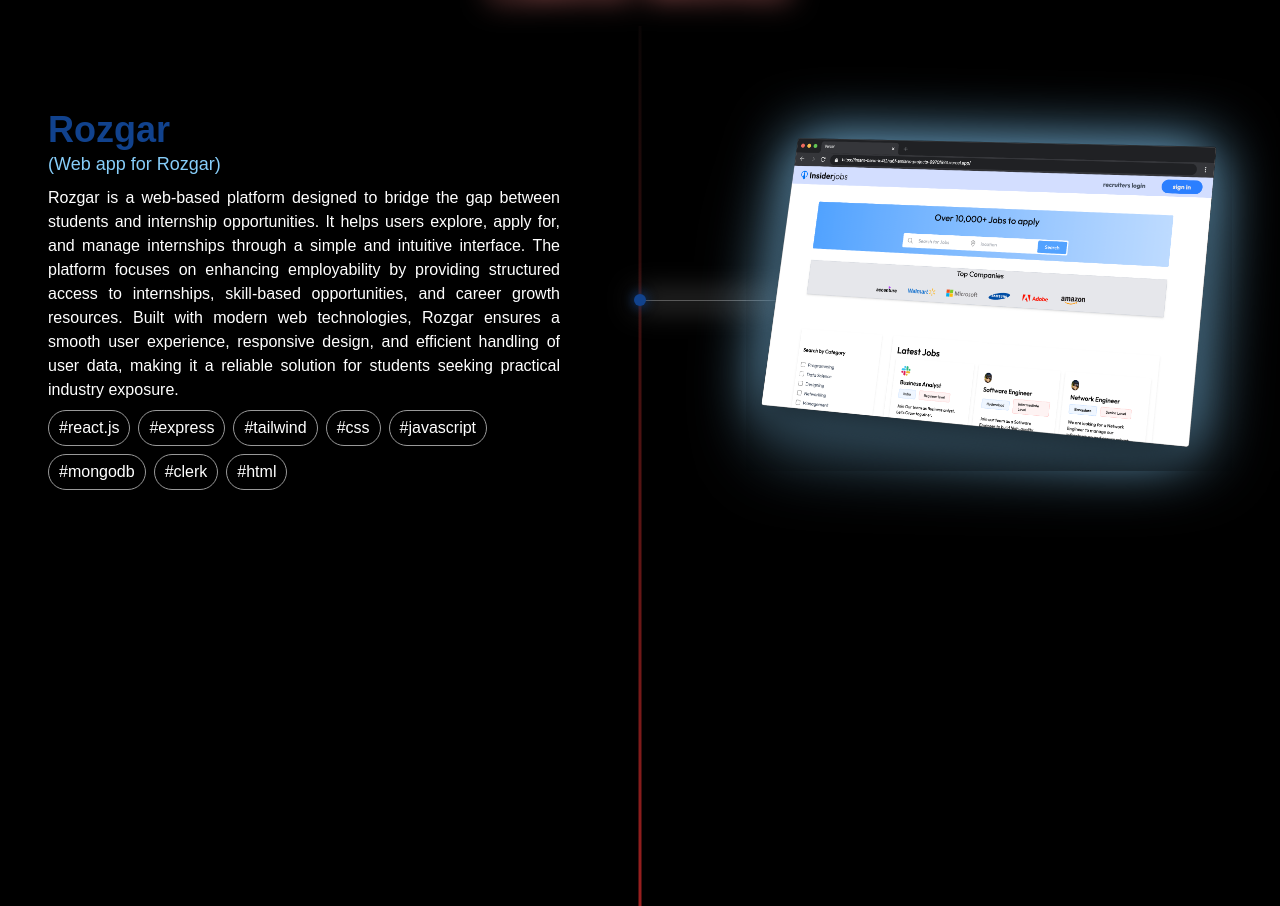
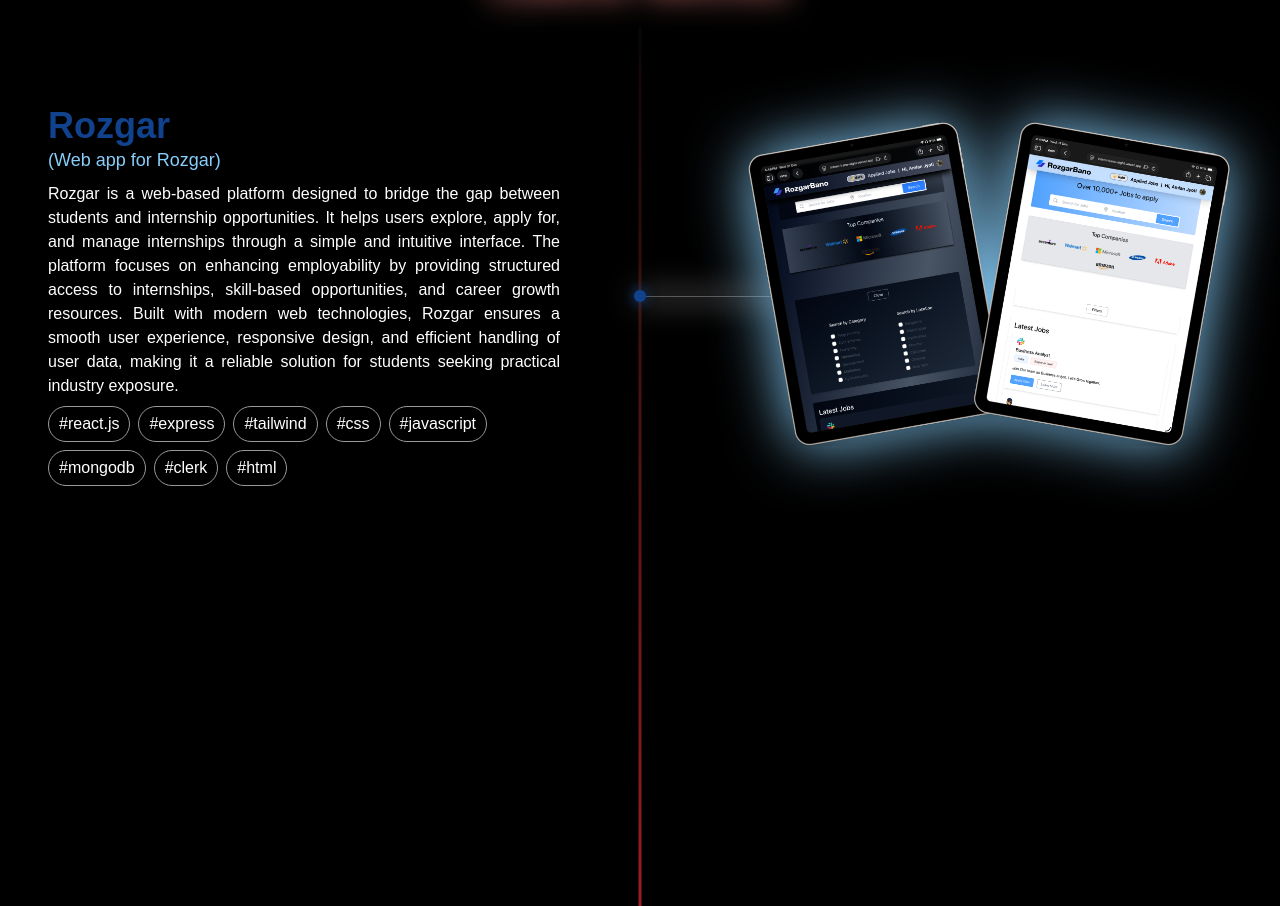
Before and after one commit to amlanjyoti8704/Portfolio, a React (Vite) app: page / in a window 1280 px wide. Shown: the part 1114-2020 px from the top of the page. Built offline with nearby package versions, Linux system fonts and the light colour scheme; a web font is replaced by a local one.

Commit message:
Refactor code structure for improved readability and maintainability

```diff
--- a/src/sections/ShowcaseSection.jsx
+++ b/src/sections/ShowcaseSection.jsx
@@ -13,6 +13,7 @@ function ShowcaseSection() {
     const project2Ref=useRef(null);
     const project3Ref=useRef(null);
     const project4Ref=useRef(null);
+    const project5Ref=useRef(null);
 
     useGSAP(() => {
         gsap.fromTo(sectionRef.current,
@@ -38,7 +39,7 @@ function ShowcaseSection() {
             );
         });
     }
-    , [sectionRef, project1Ref, project2Ref, project3Ref, project4Ref]);
+    , [sectionRef, project1Ref, project2Ref, project3Ref, project4Ref, project5Ref]);
 
   return (
     <section id="work" ref={sectionRef} className="relative w-full bg-black pt-20 px-4 md:px-12 overflow-hidden">
@@ -51,7 +52,7 @@ function ShowcaseSection() {
       <div className="relative pt-20 max-w-full grid md:grid-rows gap-20 items-center z-10">
 
         {/* Project 1 */}
-        <div ref={project2Ref} className="flex flex-col md:flex-row items-center gap-5 md:justify-between text-center md:text-left md:items-center relative z-10">
+        <div ref={project5Ref} className="flex flex-col md:flex-row items-center gap-5 md:justify-between text-center md:text-left md:items-center relative z-10">
             {/* Optional Dot at Center */}
             <div className="hidden md:block absolute top-1/2 left-1/2 transform -translate-x-1/2 -translate-y-1/2 w-3 h-3 rounded-full bg-[#11428d] shadow-[0_0_12px_#11428d] z-40" />
             <div class="h-[1px] right-1/4 left-1/2 bg-[#595959] shadow-[0_0_30px_5px_#595959] absolute top-1/2 hidden md:block"></div>
@@ -73,7 +74,7 @@ function ShowcaseSection() {
             </div>
             <a className='order-1 md:order-2' href="https://intern-bano-ic4t2hu6f-amlans-projects-9970f974.vercel.app/" target='_blank'>
                 <img
-                    src="/images/myProject5.png"
+                    src="/images/project_5.png"
                     alt="RozgarBano"
                     className="max-w-[38vw] object-contain mb-6 drop-shadow-[0_0_30px_#87CEFA] order-1 md:order-2 transition-transform duration-300 ease-in-out hover:scale-105"
                 />
```
Also changed, not shown: public/images/project_5.png (added).
